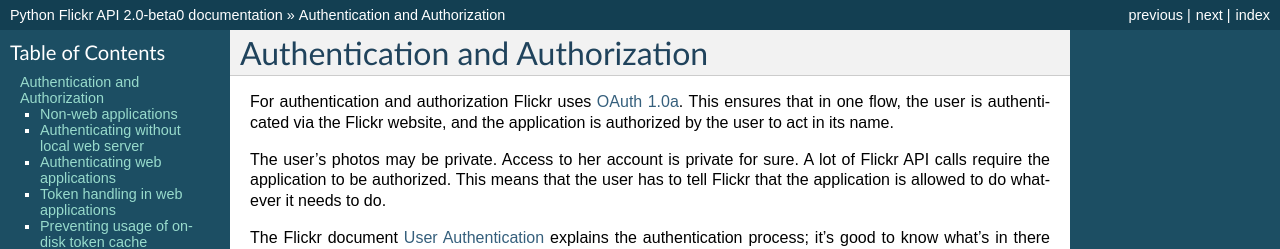
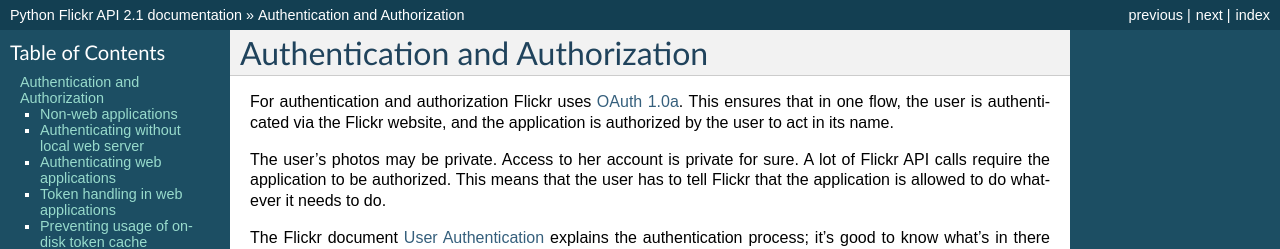
Before and after one commit to sybrenstuvel/flickrapi, a Sphinx documentation site: the page built from doc/3-auth.rst, in a window 1280 px wide and 900 px high. Shown: the top 249 px of the window. Built offline with Sphinx 7.4.7, drawn with Linux system fonts in a browser that asks for light colours; some of the changed text lies outside the part shown.

Commit message:
Fixed version in documentation

```diff
--- a/doc/3-auth.rst
+++ b/doc/3-auth.rst
@@ -122,6 +122,8 @@
     print('Step 2: use Flickr')
     resp = flickr.photos.getInfo(photo_id='7658567128')
 
+
+.. todo:: convert example to Python 3
 
 Authenticating web applications
 ----------------------------------------------------------------------
--- a/doc/conf.py
+++ b/doc/conf.py
@@ -50,9 +50,9 @@
 # built documents.
 #
 # The short X.Y version.
-version = '2.0'
+version = '2.1'
 # The full version, including alpha/beta/rc tags.
-release = '2.0-beta0'
+release = '2.1'
 
 # The language for content autogenerated by Sphinx. Refer to documentation
 # for a list of supported languages.
```
